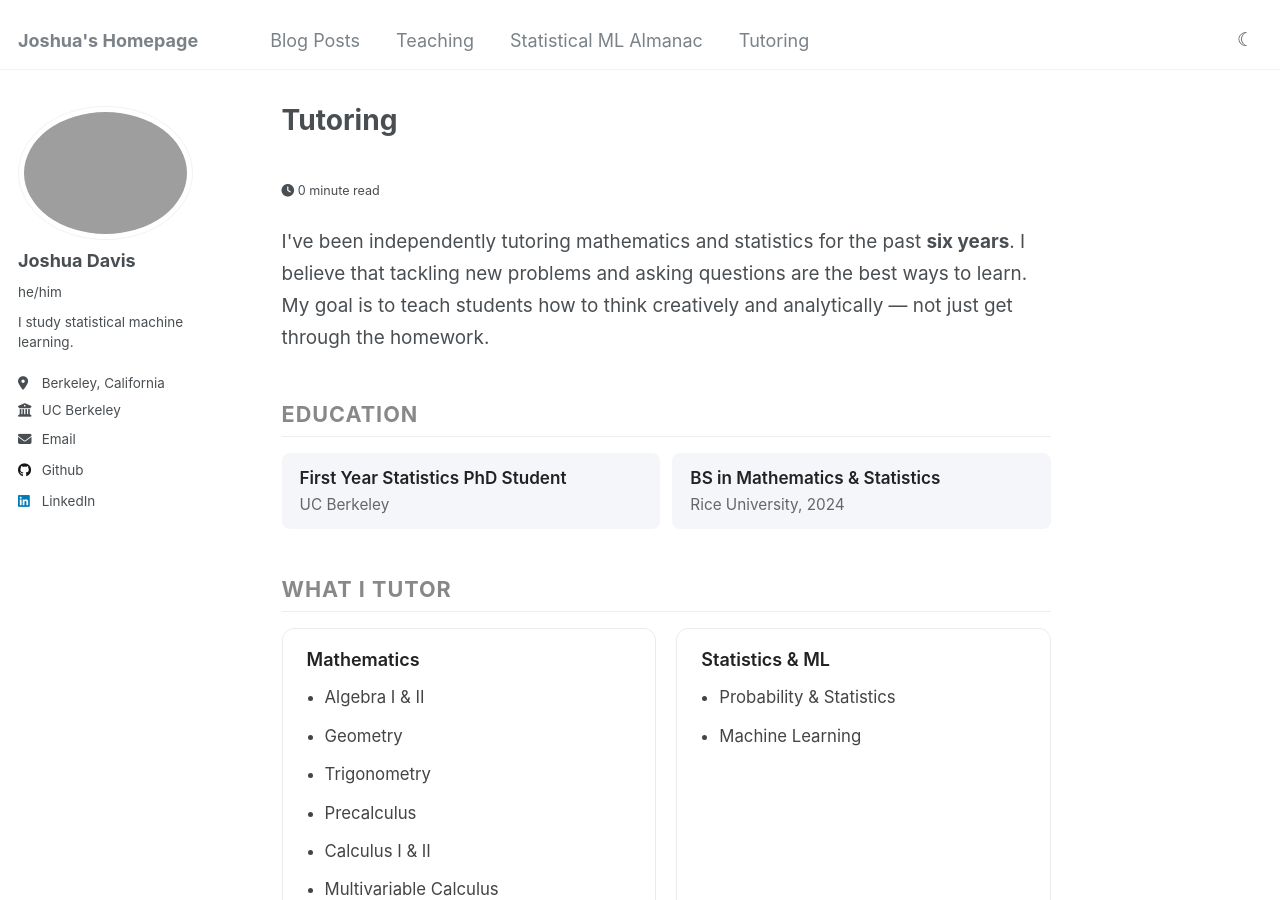
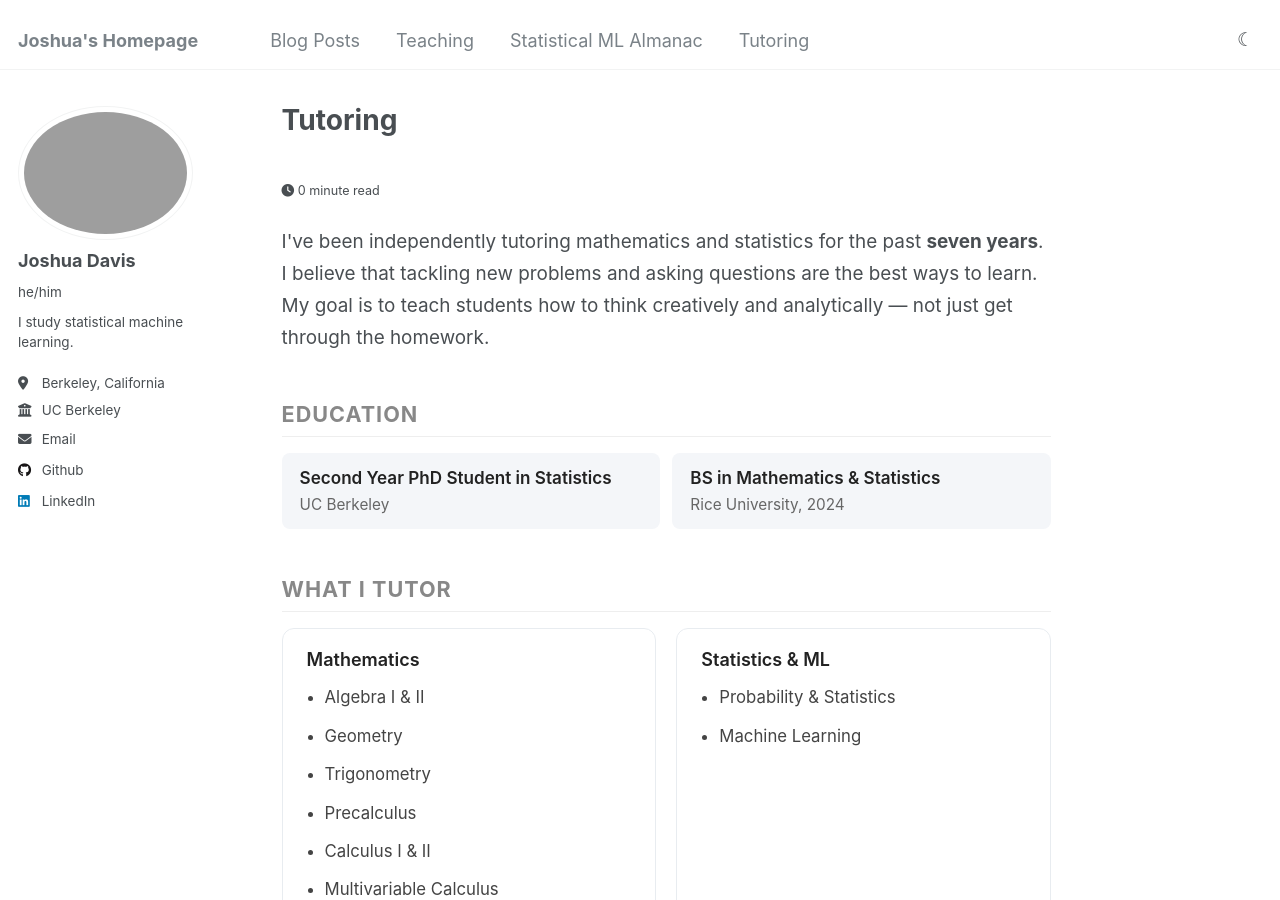
Before and after one commit to jxshdavis/jxshdavis.github.io, a Jekyll site: the page built from _pages/tutoring.md, in a window 1280 px wide and 900 px high. Built offline with Jekyll 4.4.1, drawn with Linux system fonts in a browser that asks for light colours.

Commit message:
updated tutoring page info

```diff
--- a/_pages/tutoring.md
+++ b/_pages/tutoring.md
@@ -109,7 +109,7 @@ redirect_from:
 
 <div class="tutor-section tutor-intro">
   <p>
-    I've been independently tutoring mathematics and statistics for the past <strong>six years</strong>.
+    I've been independently tutoring mathematics and statistics for the past <strong>seven years</strong>.
     I believe that tackling new problems and asking questions are the best ways to learn.
     My goal is to teach students how to think creatively and analytically — not just get through the homework.
   </p>
@@ -119,7 +119,7 @@ redirect_from:
   <h2>Education</h2>
   <div class="edu-badges">
     <div class="edu-badge">
-      <div class="degree">First Year Statistics PhD Student</div>
+      <div class="degree">Second Year PhD Student in Statistics</div>
       <div class="school">UC Berkeley</div>
     </div>
     <div class="edu-badge">
```
Also changed, not shown: 1 other file.
